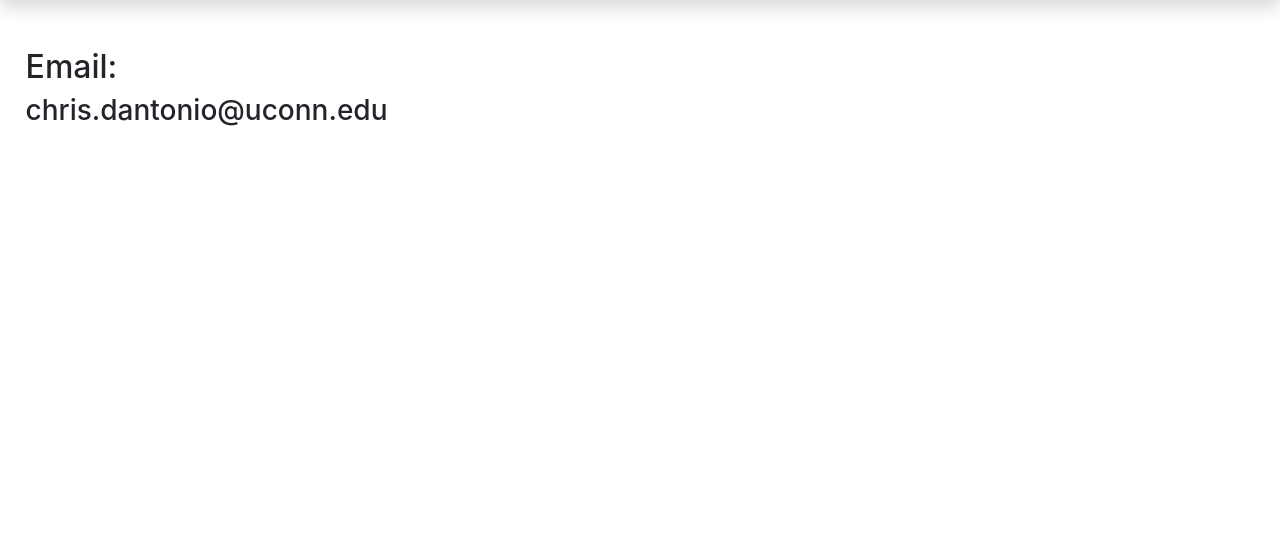
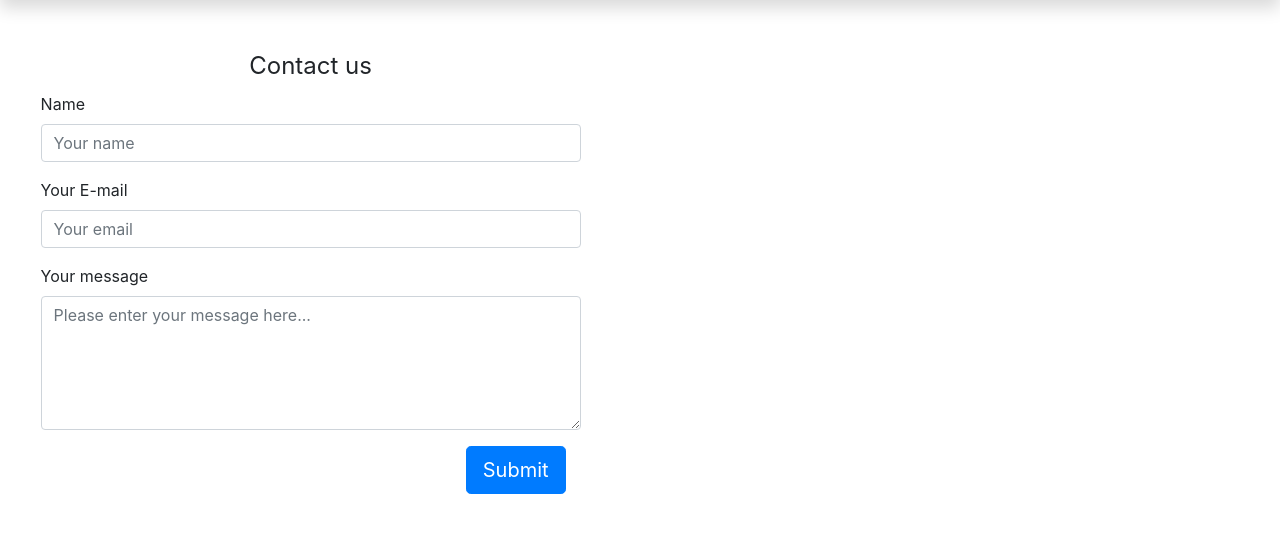
Before and after one commit to christophergeiger3/Syllavid, a PHP site: page /contact.php in a window 1280 px wide. Shown: the part 62-595 px from the top of the page. Run offline with PHP 8.4, Linux system fonts and the light colour scheme; some libraries are stand-ins or nearby versions.

Commit message:
Fixup contact.php

```diff
--- a/contact.php
+++ b/contact.php
@@ -15,7 +15,50 @@
     <body>
         <?php include_once('navbar.php'); ?>
         <br></br>
-        <h2 style="margin-left: 2%">Email:</h4>
-        <h3 style="margin-left: 2%">chris.dantonio@uconn.edu</h3>
+
+<div class="container" style="margin-left: 2%">
+	<div class="row">
+      <div class="col-md-6">
+        <div class="well well-sm">
+          <form class="form-horizontal" action="" method="post">
+          <fieldset>
+            <legend class="text-center">Contact us</legend>
+
+            <!-- Name input-->
+            <div class="form-group">
+              <label class="control-label" for="name">Name</label>
+              <div class="">
+                <input id="name" name="name" type="text" placeholder="Your name" class="form-control">
+              </div>
+            </div>
+
+            <!-- Email input-->
+            <div class="form-group">
+              <label class="control-label" for="email">Your E-mail</label>
+              <div class="">
+                <input id="email" name="email" type="text" placeholder="Your email" class="form-control">
+              </div>
+            </div>
+
+            <!-- Message body -->
+            <div class="form-group">
+              <label class="control-label" for="message">Your message</label>
+              <div class="">
+                <textarea class="form-control" id="message" name="message" placeholder="Please enter your message here..." rows="5"></textarea>
+              </div>
+            </div>
+
+            <!-- Form actions -->
+            <div class="form-group">
+              <div class="col-md-12 text-right">
+                <button type="submit" class="btn btn-primary btn-lg">Submit</button>
+              </div>
+            </div>
+          </fieldset>
+          </form>
+        </div>
+      </div>
+	</div>
+</div>
     </body>
 </html>
```
